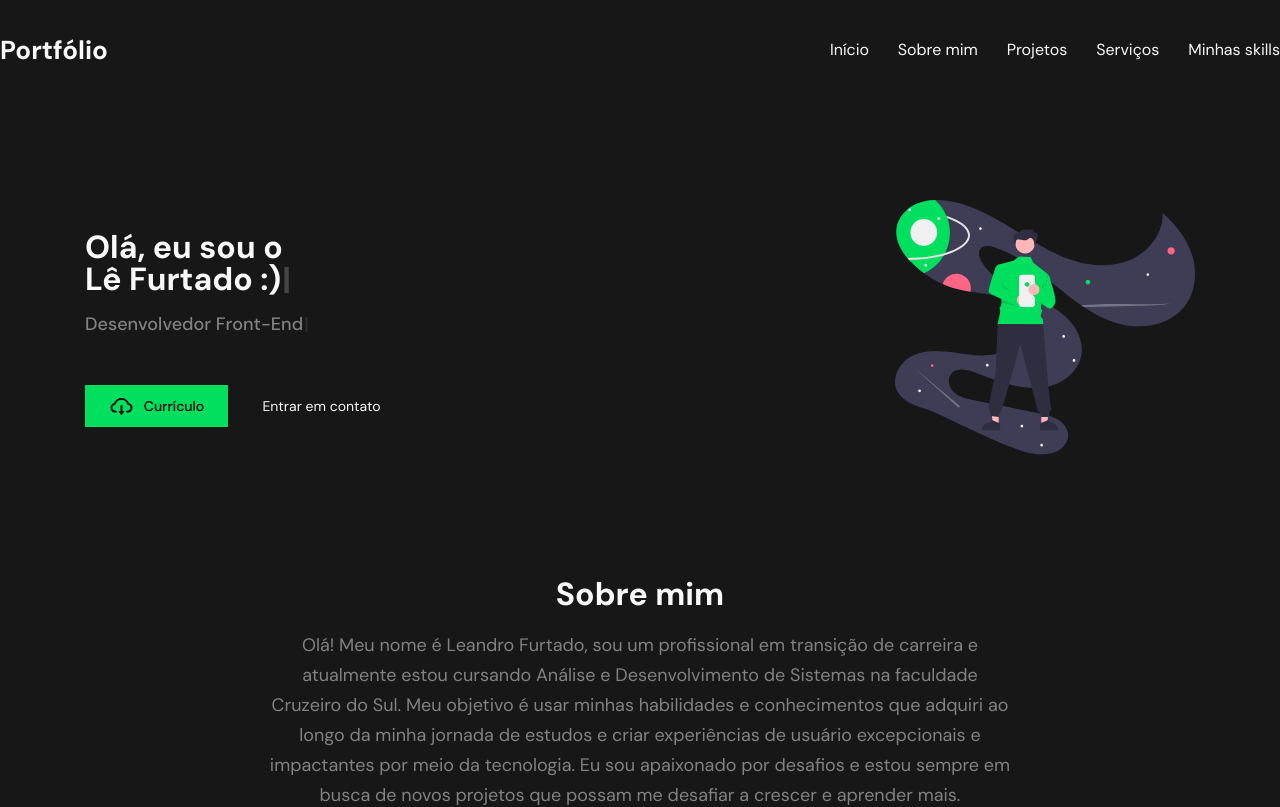
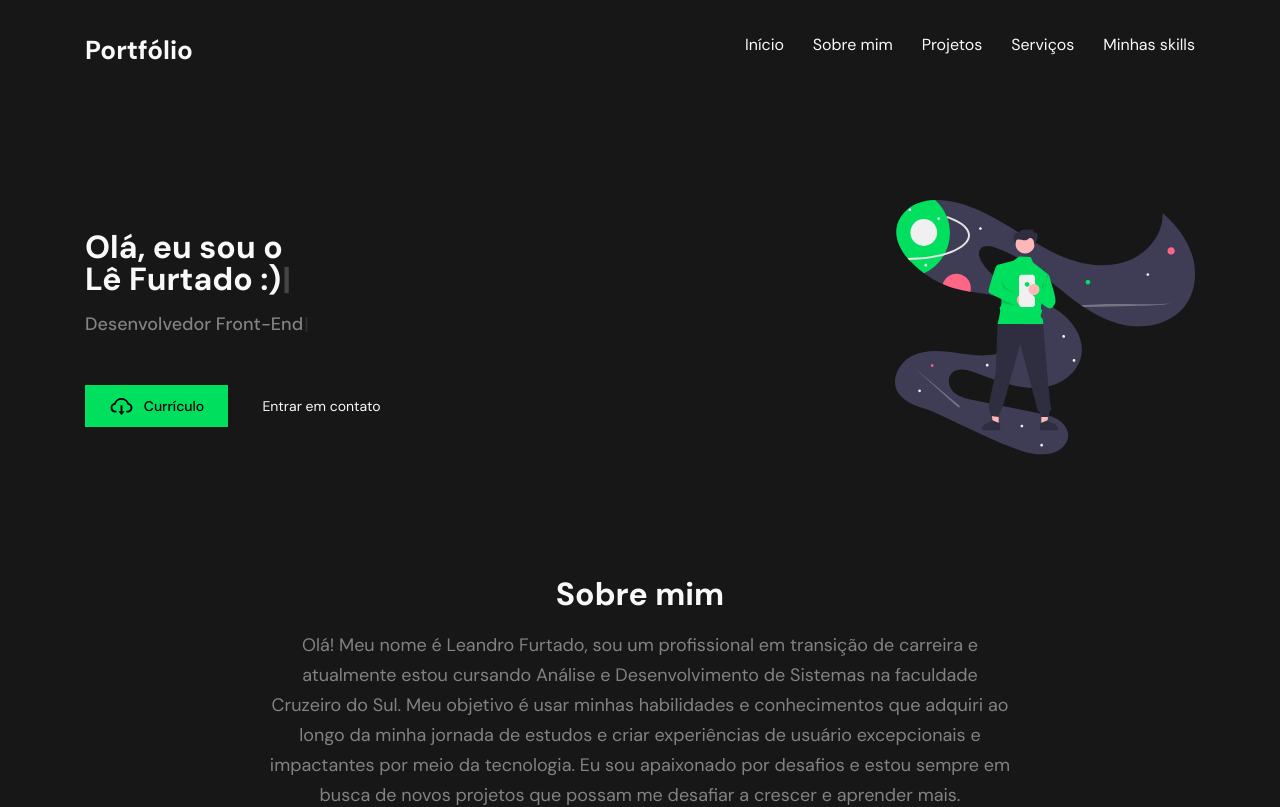
Before and after one commit to lefurtado/portfolio, a React (Create React App) app: page / in a window 1280 px wide. Shown: the top 807 px of the page. Built offline with nearby package versions, Linux system fonts and the light colour scheme.

Commit message:
fix: bug da header que ela tinha uma largura pré definida

```diff
--- a/src/components/Header/index.js
+++ b/src/components/Header/index.js
@@ -3,19 +3,28 @@ import Navbar from './Navbar';
 // import './styles.scss';
 import styled from 'styled-components';
 
-const HeaderStyle = styled.div`
+const HeaderContainerStyle = styled.div`
     display: flex;
-    margin-top: 24px;
     justify-content: space-between;
 
     @media(min-width: 1280px) {
-        background-color: ${({theme}) => theme.colors.dark};
-        align-items: center;
-        margin: auto;
         height: 100px;
         position: sticky;
         top: 0;
         z-index: 6;
+        background-color: ${({ theme }) => theme.colors.dark};
+    }
+`
+
+const HeaderStyle = styled.div`
+    display: flex;
+    margin: 24px auto;
+    width: 90%;
+    justify-content: space-between;
+
+    @media(min-width: 1280px) {
+        width: 1110px;
+        margin: auto;
     }
 `
 
@@ -23,7 +32,7 @@ const PortfolioStyle = styled.div`
     font-family: 'DM Sans', sans-serif;
     font-weight: 700;
     font-size: 14px;
-    color: ${({theme}) => theme.colors.white};
+    color: ${({ theme }) => theme.colors.white};
 
     @media(min-width: 1280px) {
         font-size: 26px;
@@ -46,6 +55,7 @@ const NavbarMenuStyle = styled.div`
 
 export default function Header() {
     return (
+        <HeaderContainerStyle>
             <HeaderStyle>
                 <PortfolioStyle>
                     Portfólio
@@ -57,5 +67,6 @@ export default function Header() {
                     <Navbar />
                 </NavbarMenuStyle>
             </HeaderStyle>
+        </HeaderContainerStyle>
     )
 }
```
Lines whose indentation alone changed are shown as unchanged.
